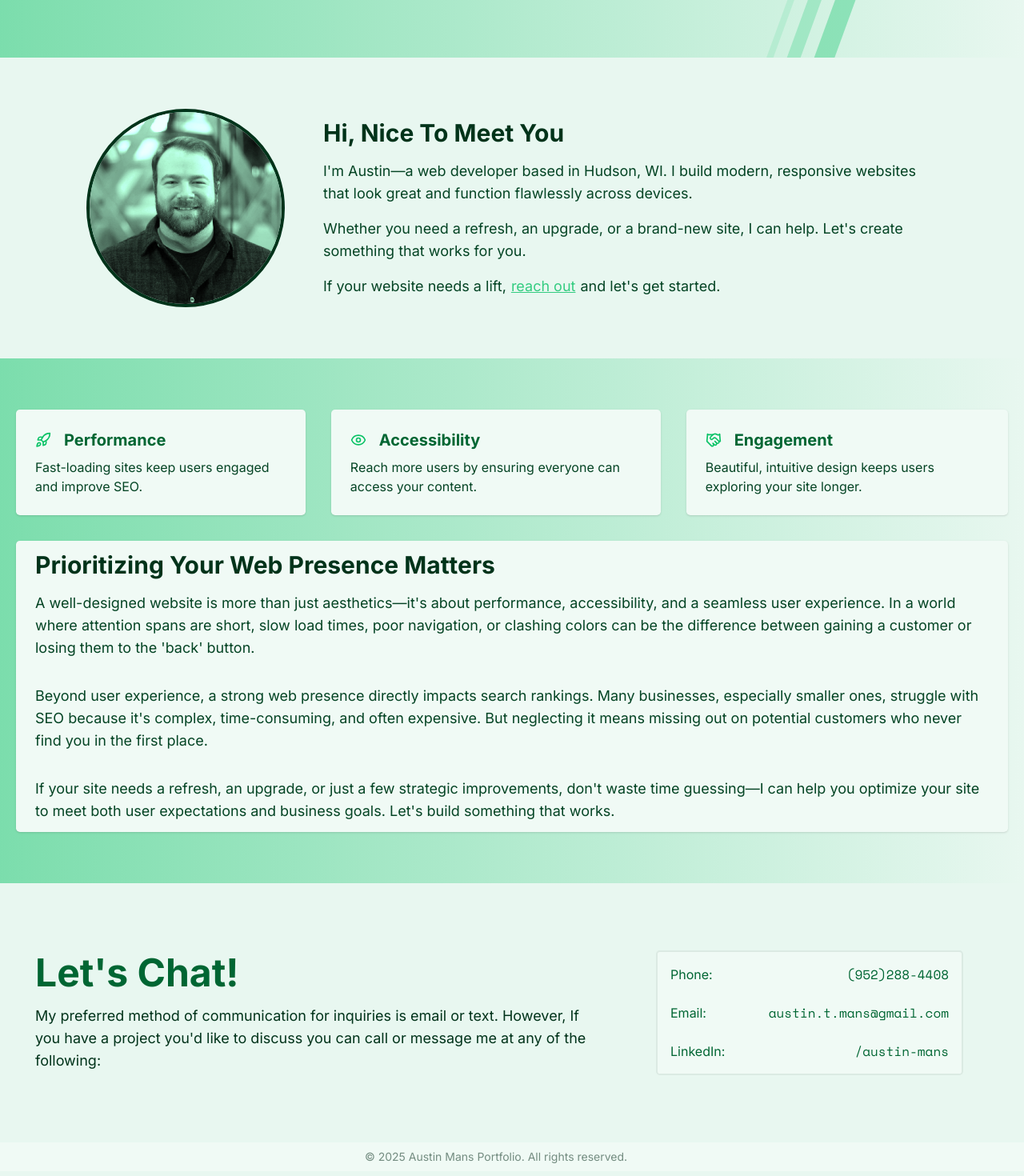
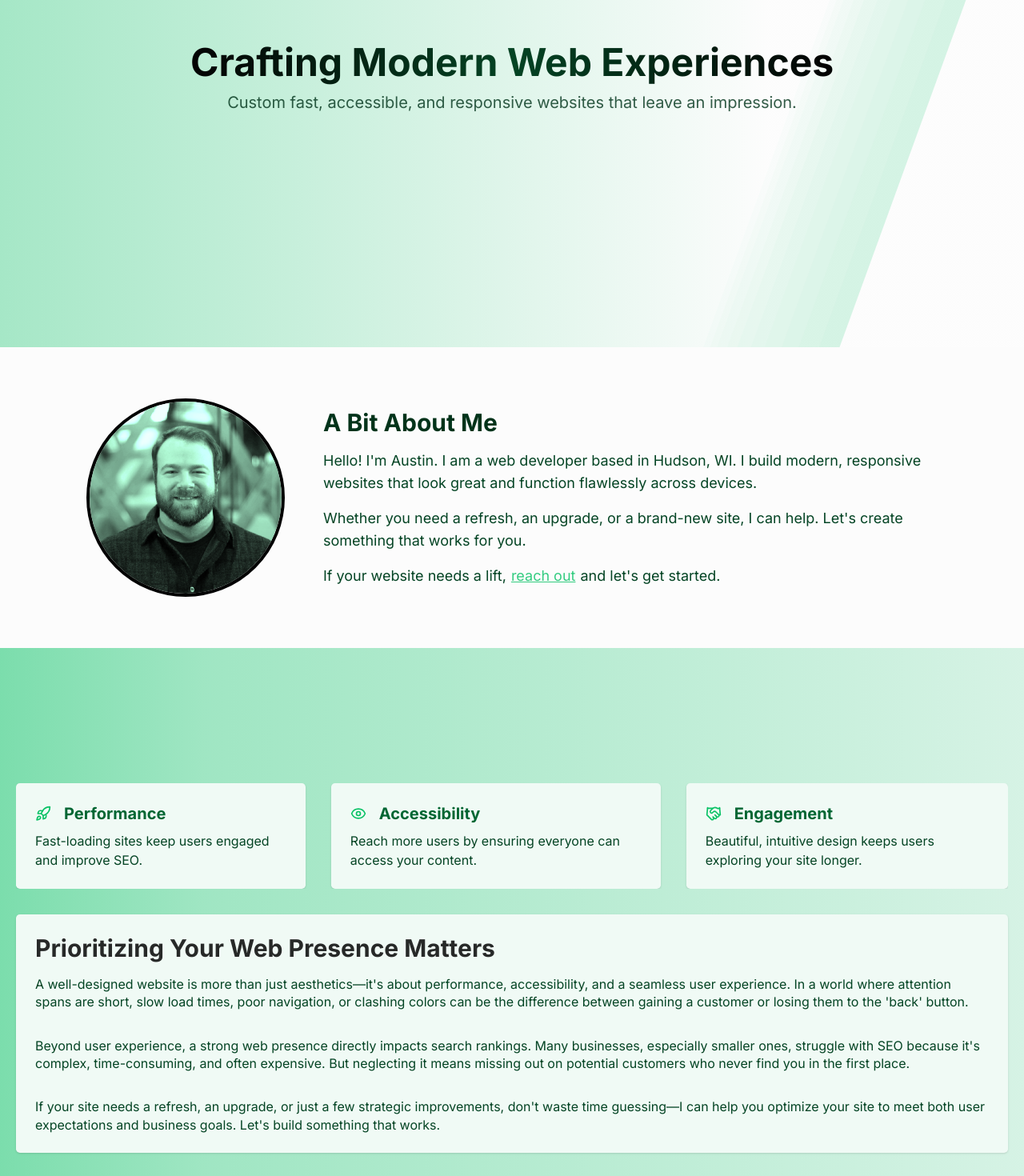
Before and after one commit to ATMcrazy8/austinmanscom-site, a Next.js app: page / in a window 1280 px wide. Shown: the part 280-1750 px from the top of the page at 80% size. Built offline with nearby package versions, Linux system fonts and the light colour scheme.

Commit message:
text and container responsiveness, color adjustments

```diff
--- a/app/page.tsx
+++ b/app/page.tsx
@@ -14,32 +14,77 @@ export default function Home() {
     <div className="min-h-screen text-foreground bg-background transition-colors duration-500"> {/* bg-background */}
       <main>
         {/* Top Section */}
-        <section id="top" className="flex flex-col items-center py-20 bg-gradient-to-r from-ring/60 to-background text-center scroll-mt-16 overflow-hidden relative">
-          <div className="w-[80px] h-[900px] flex items-center justify-between bg-none absolute z-0 top-[-300px] right-[15%] rotate-[20deg]">
+        <section id="top" className="h-[40rem] flex flex-col items-center justify-center py-20 bg-gradient-to-r from-primary/30 to-monotone to-60% md:to-75% text-center scroll-mt-16 overflow-hidden relative">
+
+          {/* Stripe Gradients */}
+          <div className="w-[160px] h-[150vh] flex items-center justify-between bg-none absolute z-0 top-[-5vh] md:top-[-10vh] right-[20%] md:right-[15%] rotate-[20deg]">
             <motion.div
-              initial={{ opacity: 0, x: -1000 }}
-              animate={{ opacity: 1, x: 0 }}
-              transition={{ duration: 1.2, delay: 0.2, ease: [0.2, 0.9, 0.4, 1]}}
-              className="w-2 h-full bg-ring/15"
+              initial={{ opacity: 0, x: -1000, rotate: -180 }}
+              animate={{ opacity: 1, x: 0, rotate: 0 }}
+              transition={{ duration: 1.2, delay: 0.1, ease: [0.2, 0.9, 0.5, 1.03]}}
+              className="w-2 h-full bg-ring/[2%]"
             ></motion.div>
             <motion.div
-              initial={{ opacity: 0, x: -1000 }}
-              animate={{ opacity: 1, x: 0 }}
-              transition={{ duration: 1.2, delay: 0.2, ease: [0.39, 0.24, 0.3, 1]}}
-              className="w-4 h-full bg-ring/30"
+              initial={{ opacity: 0, x: -1000, rotate: -165 }}
+              animate={{ opacity: 1, x: 0, rotate: 0 }}
+              transition={{ duration: 1.2, delay: 0.15, ease: [0.25, 0.9, 0.45, 1.03]}}
+              className="w-2 h-full bg-ring/[4%]"
             ></motion.div>
             <motion.div
-              initial={{ opacity: 0, x: -1000 }}
-              animate={{ opacity: 1, x: 0 }}
-              transition={{ duration: 1.2, delay: 0.2, ease: [0.6, 0, 0.3, 1]}}
-              className="w-6 h-full bg-ring/45"
+              initial={{ opacity: 0, x: -1000, rotate: -150 }}
+              animate={{ opacity: 1, x: 0, rotate: 0 }}
+              transition={{ duration: 1.2, delay: 0.2, ease: [0.3, 0.7, 0.4, 1.03]}}
+              className="w-3 h-full bg-ring/[6%]"
+            ></motion.div>
+            <motion.div
+              initial={{ opacity: 0, x: -1000, rotate: -135 }}
+              animate={{ opacity: 1, x: 0, rotate: 0 }}
+              transition={{ duration: 1.2, delay: 0.25, ease: [0.35, 0.7, 0.35, 1.1]}}
+              className="w-3 h-full bg-ring/[8%]"
+            ></motion.div>
+            <motion.div
+              initial={{ opacity: 0, x: -1000, rotate: -120 }}
+              animate={{ opacity: 1, x: 0, rotate: 0}}
+              transition={{ duration: 1.2, delay: 0.3, ease: [0.4, 0.5, 0.3, 1.1]}}
+              className="w-4 h-full bg-ring/[10%]"
+            ></motion.div>
+            <motion.div
+              initial={{ opacity: 0, x: -1000, rotate: -105 }}
+              animate={{ opacity: 1, x: 0, rotate: 0}}
+              transition={{ duration: 1.2, delay: 0.35, ease: [0.45, 0.5, 0.25, 1.1]}}
+              className="w-4 h-full bg-ring/[12%]"
+            ></motion.div>
+            <motion.div
+              initial={{ opacity: 0, x: -1000, rotate: -90 }}
+              animate={{ opacity: 1, x: 0, rotate: 0}}
+              transition={{ duration: 1.2, delay: 0.4, ease: [0.5, 0.3, 0.2, 1.1]}}
+              className="w-5 h-full bg-ring/[14%]"
+            ></motion.div>
+            <motion.div
+              initial={{ opacity: 0, x: -1000, rotate: -75 }}
+              animate={{ opacity: 1, x: 0, rotate: 0}}
+              transition={{ duration: 1.2, delay: 0.45, ease: [0.55, 0.3, 0.15, 1.1]}}
+              className="w-5 h-full bg-ring/[16%]"
+            ></motion.div>
+            <motion.div
+              initial={{ opacity: 0, x: -1000, rotate: -60 }}
+              animate={{ opacity: 1, x: 0, rotate: 0 }}
+              transition={{ duration: 1.2, delay: 0.5, ease: [0.6, 0.1, 0.1, 1.1]}}
+              className="w-6 h-full bg-ring/[18%]"
+            ></motion.div>
+            <motion.div
+              initial={{ opacity: 0, x: -1000, rotate: -45 }}
+              animate={{ opacity: 1, x: 0, rotate: 0 }}
+              transition={{ duration: 1.2, delay: 0.55, ease: [0.65, 0.1, 0.05, 1.1]}}
+              className="w-6 h-full bg-ring/[20%]"
             ></motion.div>
           </div>
+
           <div className="flex flex-col items-center w-full max-w-[calc(100%-40px)] z-10">
-            <h1 className="text-5xl font-bold mb-2 text-transparent bg-clip-text bg-gradient-to-r from-foreground via-card-foreground to-foreground pb-1">
+            <h1 className="text-3xl md:text-5xl font-bold mb-2 text-transparent bg-clip-text bg-gradient-to-r from-monotone-foreground via-card-foreground to-monotone-foreground pb-1 text-balance">
               Crafting Modern Web Experiences
             </h1>
-            <p className="w-max-[75%] text-xl text-foreground/80 mb-8">
+            <p className="max-w-[99.24%] sm:max-w-[88.5%] text-balance text-sm md:text-xl text-foreground/80 mb-8">
               Custom fast, accessible, and responsive websites that leave an impression.
             </p>
             {/* <button
@@ -51,15 +96,15 @@ export default function Home() {
         </section>
 
         {/* About Section */}
-        <section id="about" className="py-16 bg-background scroll-mt-16">
+        <section id="about" className="py-16 bg-monotone scroll-mt-16">
           <div className="max-w-[calc(100%-40px)] flex flex-col md:flex-row container items-center justify-center mx-auto text-start gap-12">
             {/* Themed Headshot Component */}
             <ThemedHeadshot />
 
             <div>
-              <h2 className="text-3xl font-semibold mb-4">Hi, Nice To Meet You</h2>
+              <h2 className="text-3xl font-semibold mb-4">A Bit About Me</h2>
               <p className="text-lg text-card-foreground max-w-3xl mx-auto mb-4">
-                I&apos;m Austin—a web developer based in Hudson, WI. I build modern, responsive websites that look great and function flawlessly across devices.
+                Hello! I&apos;m Austin. I am a web developer based in Hudson, WI. I build modern, responsive websites that look great and function flawlessly across devices.
               </p>
               <p className="text-lg text-card-foreground max-w-3xl mx-auto mb-4">
                 Whether you need a refresh, an upgrade, or a brand-new site, I can help. Let&apos;s create something that works for you.
@@ -80,13 +125,13 @@ export default function Home() {
 
 
         {/* Why Web Matters Section */}
-        <section className="py-16 bg-gradient-to-r from-ring/60 to-background">
-          <div className="w-[calc(100%-40px)] flex flex-col items-center justify-center container mx-auto text-center gap-8">
+        <section className="flex items-center justify-center py-16 min-h-[100vh] bg-gradient-to-r from-ring/60 via-ring/40 via-20% to-ring/10">
+          <div className="w-[calc(100%-40px)] max-w-[1520px] flex flex-col items-center justify-center mx-auto text-center gap-8">
             <WebMetricsSection />
 
-            <div className="w-full flex flex-col items-start shadow text-start px-6 py-3 bg-card rounded-lg gap-4">
-              <h2 className="text-3xl font-semibold">Prioritizing Your Web Presence Matters</h2>
-              <div className="flex flex-col items-start text-lg text-card-foreground gap-8">
+            <div className="w-full flex flex-col items-start shadow text-start p-6 bg-card rounded-lg gap-4">
+              <h2 className="text-3xl text-monotone-foreground/85 font-semibold">Prioritizing Your Web Presence Matters</h2>
+              <div className="flex flex-col items-start text-base/[1.4rem] text-card-foreground gap-8">
                 <p>
                   A well-designed website is more than just aesthetics—it&apos;s about performance, accessibility, and a seamless user experience. In a world where attention spans are short, slow load times, poor navigation, or clashing colors can be the difference between gaining a customer or losing them to the &apos;back&apos; button.
                 </p>
@@ -102,43 +147,43 @@ export default function Home() {
         </section>
 
         {/* Contact Section */}
-        <section id="contact" className="flex items-center justify-center py-16 bg-background scroll-mt-16">
-          <div className="w-[calc(100%-40px)] flex flex-col lg:flex-row container items-center justify-between text-start">
-            <div className="flex flex-col p-6 gap-4 w-full lg:w-3/5">
-              <h2 className="text-5xl font-semibold text-secondary-foreground">Let&apos;s Chat!</h2>
-              <p className="text-lg text-foreground mx-auto">
-                My preferred method of communication for inquiries is email or text. However, If you have a project you&apos;d like to discuss you can call or message me at any of the following:
+        <section id="contact" className="flex items-center justify-center min-h-[50vh] bg-monotone scroll-mt-16">
+          <div className="w-[calc(100%-40px)] max-w-[1520px] flex flex-col items-center justify-between text-start gap-10">
+            <div className="flex flex-col items-center text-center gap-4 text-pretty max-w-[28rem]">
+              <h2 className="text-3xl md:text-5xl font-semibold text-monotone-foreground">Let&apos;s Talk!</h2>
+              <p className="text-sm md:text-lg text-card-foreground mx-auto">
+                Email or text are usually best, but I can be reached at any of the following:
               </p>
             </div>
-            <div className="block mx-auto">
-              <ul className="w-[24rem] bg-card text-secondary-foreground p-2 border-2 border-border/45 rounded-lg">
+            <div className="block w-full max-w-[28rem] mx-auto">
+              <ul className="w-full bg-primary/80 text-sm md:text-base text-primary-foreground p-2 shadow rounded-lg">
                 <li className="mb-2">
                   <a
-                    className="flex flex-row items-center justify-between gap-4 p-2 rounded-md hover:bg-card-foreground/5"
+                    className="flex flex-row flex-wrap items-center justify-between gap-4 p-2 rounded-md hover:bg-card-foreground/10"
                     href="sms:9522884408"
                   >
-                    <h3>Phone: </h3>
-                    <p className="font-mono">(952)288-4408</p>
+                    <h3 className="w-16">Phone: </h3>
+                    <p className="w-48 text-end ml-auto mr-0">(952)288-4408</p>
                   </a>
                 </li>
                 <li className="mb-2">
                   <a
-                    className="flex flex-row items-center justify-between gap-4 p-2 rounded-md hover:bg-card-foreground/5"
+                    className="flex flex-row flex-wrap items-center justify-between gap-4 p-2 rounded-md hover:bg-card-foreground/10"
                     href="mailto:austin.t.mans@gmail.com"
                     target="_blank"
                   >
-                    <h3>Email: </h3>
-                    <p className="font-mono">austin.t.mans@gmail.com</p>
+                    <h3 className="w-16">Email: </h3>
+                    <p className="w-48 text-end  ml-auto mr-0">austin.t.mans@gmail.com</p>
                   </a>
                 </li>
                 <li>
                   <a
-                    className="flex flex-row items-center justify-between gap-4 p-2 rounded-md hover:bg-card-foreground/5"
+                    className="flex flex-row flex-wrap items-center justify-between gap-4 p-2 rounded-md hover:bg-card-foreground/10"
                     href="https://www.linkedin.com/in/austin-mans/"
                     target="_blank"
                   >
-                    <h3>LinkedIn: </h3>
-                    <p className="font-mono">/austin-mans</p>
+                    <h3 className="w-16">LinkedIn: </h3>
+                    <p className="w-48 text-end  ml-auto mr-0">/austin-mans</p>
                   </a>
                 </li>
               </ul>
@@ -150,7 +195,7 @@ export default function Home() {
 
       {/* Footer */}
       <footer className="py-2 bg-card text-center">
-        <p className="max-w-[calc(100%-40px)] text-sm text-muted-foreground">
+        <p className="max-w-[calc(100%-40px)] text-xs text-muted-foreground">
           &copy; {new Date().getFullYear()} Austin Mans Portfolio. All rights reserved.
         </p>
       </footer>
--- a/components/ThemePicker.tsx
+++ b/components/ThemePicker.tsx
@@ -40,7 +40,7 @@ export default function ThemePicker() {
     >
       {/* Dropdown Button */}
       <button
-        className="flex items-center gap-1 text-foreground hover:text-primary transition-colors"
+        className="flex items-center py-2 gap-1 text-sm md:text-base text-foreground hover:text-primary transition-colors"
         onClick={() => isTouchDevice && setIsOpen((prev) => !prev)} // Toggle on click (mobile)
       >
         Theme
--- a/components/ThemedHeadshot.tsx
+++ b/components/ThemedHeadshot.tsx
@@ -19,7 +19,7 @@ export default function ThemedHeadshot() {
   const hueRotateValue = (hue - 53 + 360) % 360; // Adjust rotation
 
   return (
-    <div className="flex items-center justify-center border-4 border-foreground rounded-full overflow-hidden">
+    <div className="flex items-center justify-center border-4 border-monotone-foreground rounded-full overflow-hidden">
       <Image
         src="/AustinMansHeadshot.jpg"
         width={240}
--- a/components/WebMetricsSection.tsx
+++ b/components/WebMetricsSection.tsx
@@ -1,3 +1,7 @@
+"use client";
+
+import { motion, useScroll, useTransform } from "framer-motion";
+import { useRef } from "react";
 import { Rocket, Eye, Handshake } from "lucide-react";
 
 const webMetrics = [
@@ -7,17 +11,36 @@ const webMetrics = [
 ];
 
 export default function WebMetricsSection() {
+  const ref = useRef(null);
+  const { scrollYProgress } = useScroll({
+    target: ref,
+    offset: ["start 90%", "start 60%"],
+  });
+
   return (
-    <div className="flex flex-col md:flex-row w-full md:w-auto gap-8 justify-between">
-      {webMetrics.map(({ title, description, icon: Icon }) => (
-        <div key={title} className="p-6 bg-card rounded-lg shadow flex flex-col items-start justify-start text-start gap-2">
-          <div className="flex flex-row items-center text-start gap-4">
-            <Icon className="w-5 h-5 text-primary" /> {/* Icon */}
-            <h3 className="text-xl text-secondary-foreground font-bold">{title}</h3>
-          </div>
-          <p className="text-card-foreground">{description}</p>
-        </div>
-      ))}
+    <div ref={ref} className="flex flex-col md:flex-row w-full md:w-auto gap-8 justify-between overflow-hidden">
+      {webMetrics.map(({ title, description, icon: Icon }, index) => {
+
+        const delayFactor = index * 0.3; // Staggered based on index
+
+        // Apply parallax effect
+        const opacity = useTransform(scrollYProgress, [0 + delayFactor, 0.4 + delayFactor], [0, 1]); // Fade
+        const y = useTransform(scrollYProgress, [0 + delayFactor, 0.4 + delayFactor], [150, 0]); // Slide
+
+        return (
+          <motion.div
+            key={title}
+            style={{ opacity, y }}
+            className="p-6 bg-card rounded-lg shadow flex flex-col items-start justify-start text-start gap-2"
+          >
+            <div className="flex flex-row items-center text-start gap-4">
+              <Icon className="w-5 h-5 text-primary" />
+              <h3 className="text-xl text-secondary-foreground font-bold">{title}</h3>
+            </div>
+            <p className="text-card-foreground">{description}</p>
+          </motion.div>
+        );
+      })}
     </div>
   );
 }
--- a/tailwind.config.ts
+++ b/tailwind.config.ts
@@ -40,6 +40,10 @@ export default {
   				DEFAULT: 'hsl(var(--accent))',
   				foreground: 'hsl(var(--accent-foreground))'
   			},
+			monotone: {
+				DEFAULT: 'hsl(var(--monotone))',
+				foreground: 'hsl(var(--monotone-foreground))'
+			},
   			destructive: {
   				DEFAULT: 'hsl(var(--destructive))',
   				foreground: 'hsl(var(--destructive-foreground))'
```
Also changed, not shown: components/Header.tsx (+7 -7 lines).
